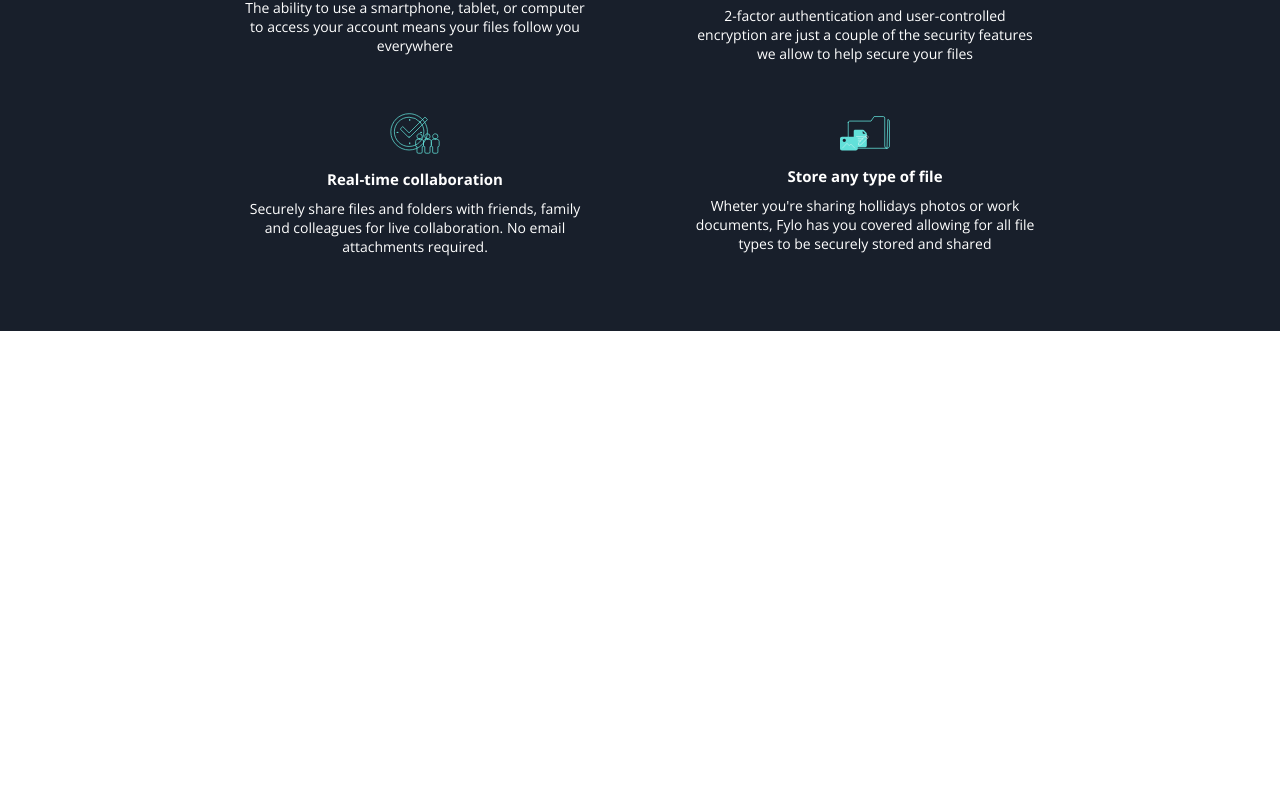
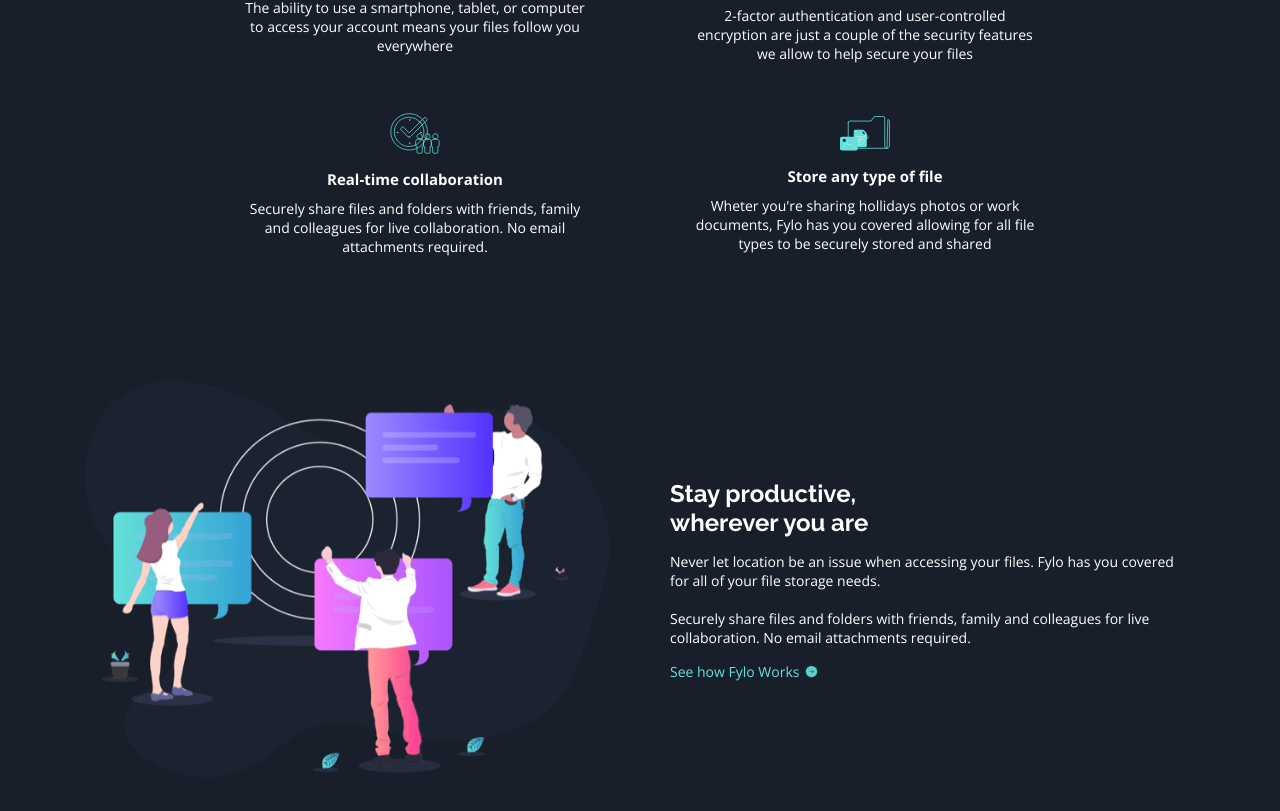
Before and after one commit to dharyel/fylo, a React (Create React App) app: page / in a window 1280 px wide. Shown: the part 977-1788 px from the top of the page. Before the commit the page ends 1308 px from the top, so only its background shows below. Built offline with nearby package versions, Linux system fonts and the light colour scheme.

Commit message:
adicionada a estilização do link com ícone do componente Team

```diff
--- a/src/components/Feature/styles.ts
+++ b/src/components/Feature/styles.ts
@@ -2,6 +2,7 @@ import styled from 'styled-components';
 
 export const Container = styled.div `
     width: 350px;
+    min-width: 350px;
 
     margin: 25px 50px;
 
--- /dev/null
+++ b/src/components/Team/index.tsx
@@ -0,0 +1,44 @@
+import {
+    Container,
+    TeamWrapper,
+    TeamInfo,
+    TeamInfoImg,
+    TeamInfoTextsWrapper,
+    TeamInfoTitle,
+    TeamInfoDescription,
+    TeamInfoLink,
+    TeamInfoLinkIcon
+} from './styles';
+
+
+export const Team = () => {
+    return (
+        <Container>
+            <TeamWrapper>
+                <TeamInfo>
+                    <TeamInfoImg />
+                    <TeamInfoTextsWrapper>
+                        <TeamInfoTitle>
+                            Stay productive,
+                            <br />
+                            wherever you are
+                        </TeamInfoTitle>
+                        <TeamInfoDescription>
+                            Never let location be an issue when accessing your files.
+                            Fylo has you covered for all of your file storage needs.
+                            <br />
+                            <br />
+                            Securely share files and folders with friends, family and colleagues for live collaboration.
+                            No email attachments required.
+                        </TeamInfoDescription>
+                        <TeamInfoLink>
+                            See how Fylo Works
+                            <TeamInfoLinkIcon />
+                        </TeamInfoLink>
+
+                    </TeamInfoTextsWrapper>
+                </TeamInfo>
+            </TeamWrapper>
+        </Container>
+    );
+}
--- /dev/null
+++ b/src/components/Team/styles.ts
@@ -0,0 +1,104 @@
+import styled from 'styled-components';
+import teamImg from '../../assets/images/illustration-stay-productive.png'
+import linkArrowIcon from '../../assets/images/icon-arrow.svg';
+
+export const Container = styled.div`
+    width: 100%;
+    background-color: ${({theme}) => theme.colors.background3};
+    padding: 20px 0px;
+`;
+
+export const TeamWrapper = styled.div`
+    width: 100%;
+    max-width: 1440px;
+
+    margin: 0 auto;
+`;
+
+export const TeamInfo = styled.div`
+    width: 100%;
+
+    display: flex;
+    flex-wrap: wrap;
+    justify-content: center;
+    align-items: center;
+`;
+
+export const TeamInfoImg = styled.img.attrs({
+    src: `${teamImg}`
+})`
+
+    width: 525px;
+
+
+    margin: 30px;
+`;
+
+export const TeamInfoTextsWrapper = styled.div `
+    width: 525px;
+
+    margin: 30px;
+
+    display: flex;
+    flex-direction: column;
+    align-items: start;
+`;
+
+export const TeamInfoTitle = styled.h1`
+    font-family: ${({theme}) => theme.fonts.family.raleway};
+    font-size: 24px;
+    color: ${({theme}) => theme.colors.text};
+`;
+
+export const TeamInfoDescription = styled.p`
+    margin-top: 15px;
+
+    font-family: ${({theme}) => theme.fonts.family.openSans};
+    font-size: 14px;
+    color: ${({theme}) => theme.colors.text};
+`;
+
+export const TeamInfoLink = styled.a.attrs({
+    href:`${'#'}`
+})`
+
+    display: block;
+
+    margin-top: 15px;
+
+    display: flex;
+    justify-content: center;
+    align-items: center;
+
+    font-family: ${({theme}) => theme.fonts.family.openSans};
+    font-size: 14px;
+    color: ${({theme}) => theme.colors.detail1};
+
+    text-decoration-color: transparent;
+    transition: all 0.5s ease-in-out;
+
+    &>img{
+        filter: invert(98%) sepia(57%) saturate(1466%) hue-rotate(140deg) brightness(89%) contrast(76%);
+        transition: all 0.5s ease-in-out;
+        width: 15px;
+
+        margin-left: 5px;
+    }
+
+    :hover {
+        color: ${({theme}) => theme.colors.text};
+        text-decoration-color: ${({theme}) => theme.colors.text};
+        filter: brightness(1);
+
+        &>img{
+            filter: invert(100%) sepia(100%) saturate(0%) hue-rotate(249deg) brightness(105%) contrast(104%);
+        }
+    }
+`;
+
+export const TeamInfoLinkIcon = styled.img.attrs({
+    src: `${linkArrowIcon}`
+})`
+
+
+`;
--- a/src/pages/Home/index.tsx
+++ b/src/pages/Home/index.tsx
@@ -3,6 +3,7 @@ import { Hero } from '../../components/Hero';
 import { Features } from '../../components/Features';
 
 import { Container } from './styles';
+import { Team } from '../../components/Team';
 
 export const Home = () => {
     return (
@@ -10,6 +11,7 @@ export const Home = () => {
             <Header />
             <Hero />
             <Features />
+            <Team />
         </Container>
     );
 }
```
Also changed, not shown: src/assets/images/icon-arrow.svg.
